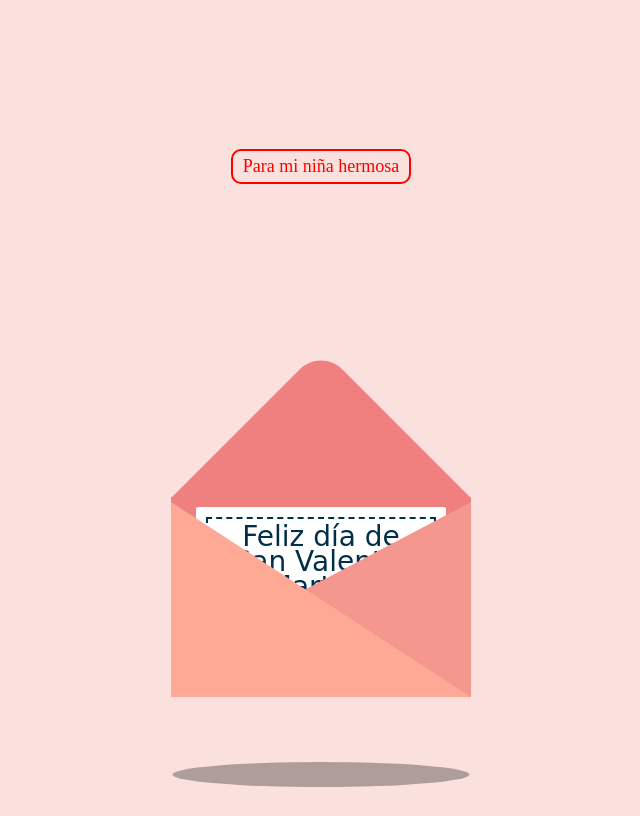
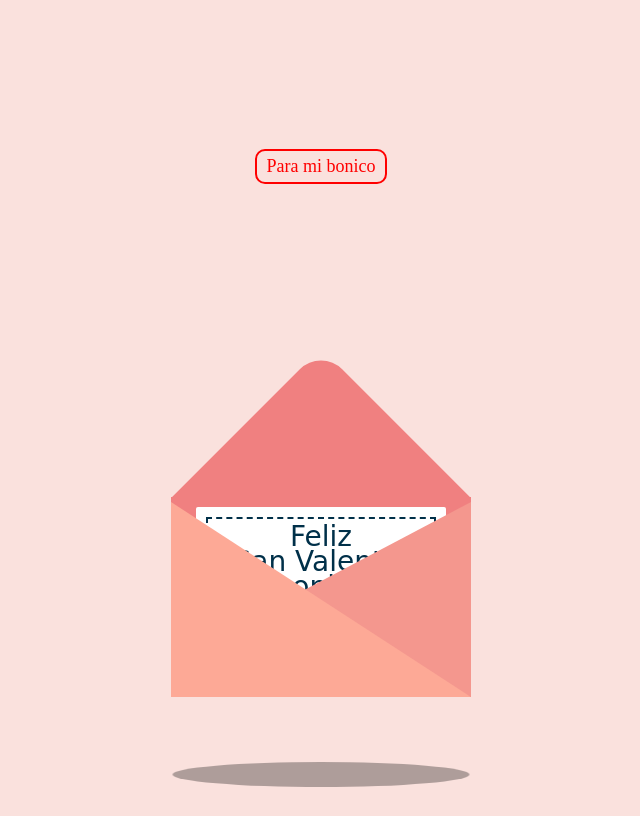
Before and after one commit to sashalovemandarinas/SanValentin, a plain HTML site: page docs/index.html in a window 1280 px wide. Shown: the whole page, without its empty margins (319-959 px from the left). Drawn offline with Linux system fonts and the light colour scheme.

Commit message:
<a> CHANGE

```diff
--- a/docs/index.html
+++ b/docs/index.html
@@ -10,13 +10,13 @@
 </head>
 
 <body>
-    <a href="./flores/index.html">Para mi niña hermosa  </a>
+    <a href="./flores/index.html">Para mi bonico  </a>
     <div class="container">
         <div class="valentines">
             <div class="envelope">
                 <div class="card">
                     <div class="text">
-                        Feliz día de <br> San Valentin <br> Martina
+                        Feliz <br> San Valentin <br> bonico
                     </div>
                     <div class="heart"></div>
                 </div>
```
